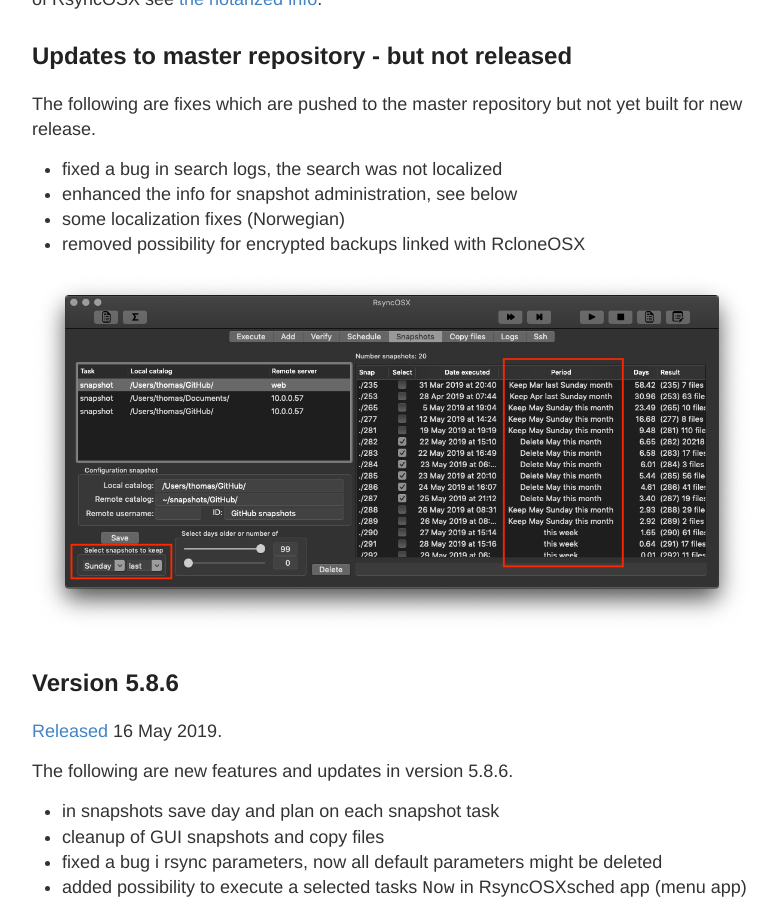
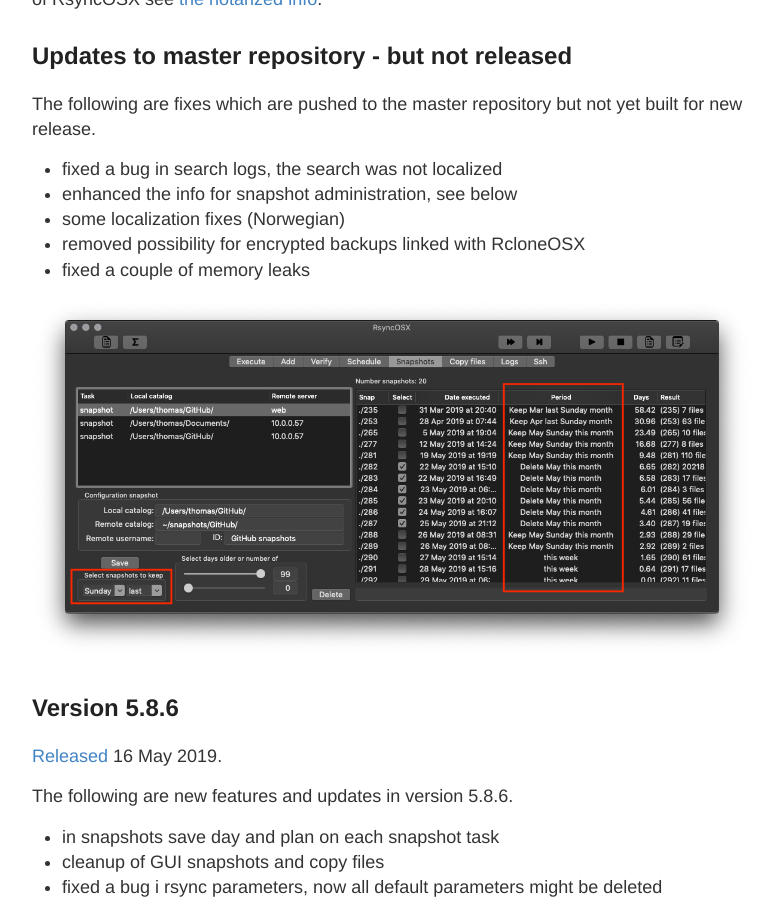
Before and after one commit to d2s/Documentation, a Jekyll site: the page built from _posts/2018-04-10-Changelog.md, in a window 1280 px wide and 900 px high, scrolled down 316 px. Shown: the whole window, without its empty margins (248-1025 px from the left). Built offline with Jekyll 4.4.1, drawn with Linux system fonts in a browser that asks for light colours.

Commit message:
Update 2018-04-10-Changelog.md

```diff
--- a/_posts/2018-04-10-Changelog.md
+++ b/_posts/2018-04-10-Changelog.md
@@ -13,6 +13,7 @@ The following are fixes which are pushed to the master repository but not yet bu
 - enhanced the info for snapshot administration, see below
 - some localization fixes (Norwegian)
 - removed possibility for encrypted backups linked with RcloneOSX
+- fixed a couple of memory leaks
 
 ![](/images/RsyncOSX/master/nextversion/updatedplan.png)
 
```
